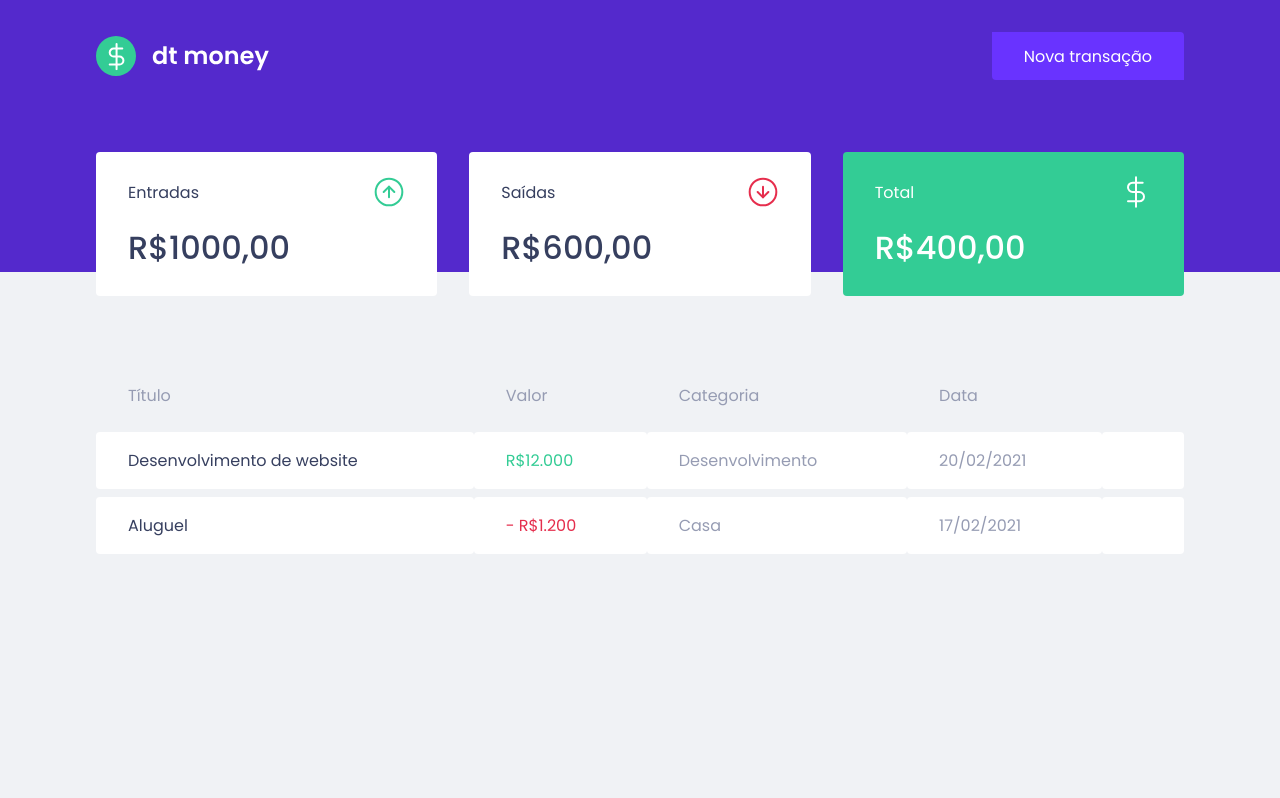
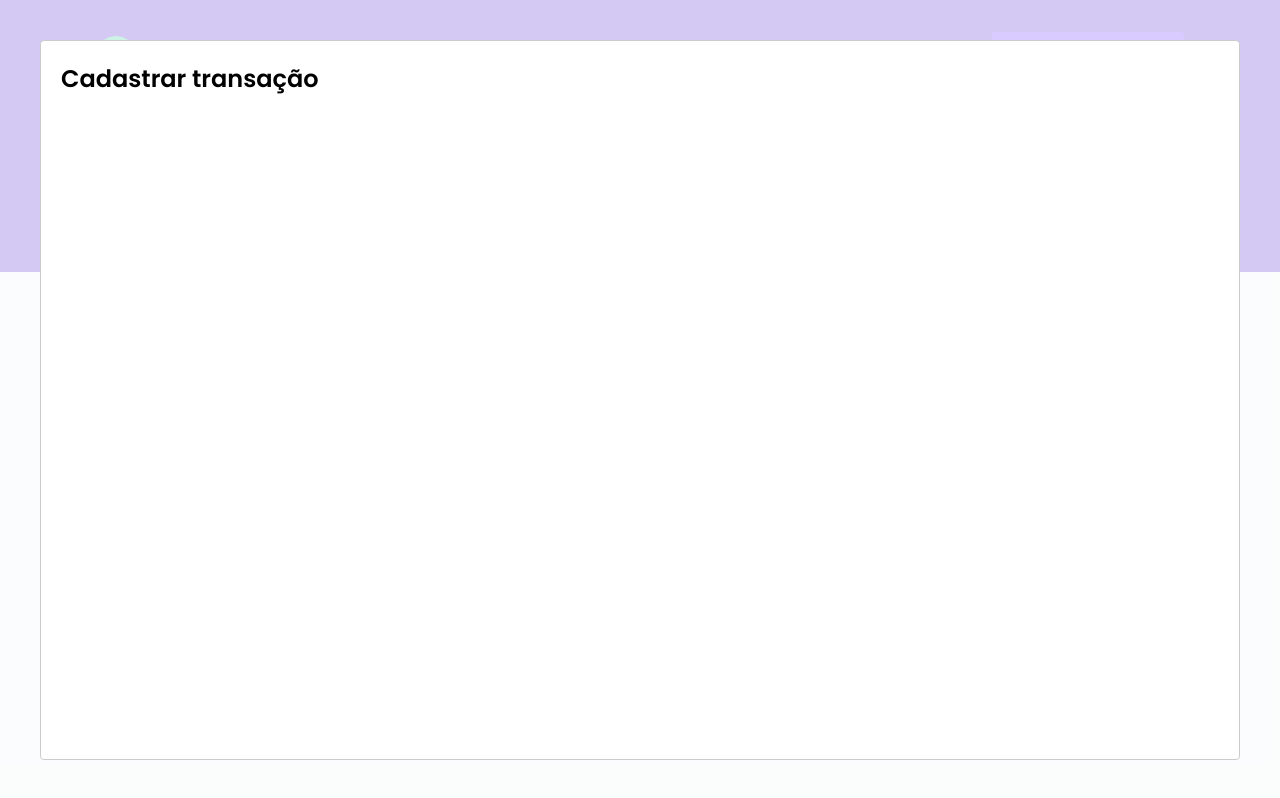
Before and after one commit to IanTorquato/ignite-chapter_2-project_2-dt_money, a React (Create React App) app: page / in a window 1280 px wide. Both pictures are taken after a click on the button "Nova transação". Built offline with nearby package versions, Linux system fonts and the light colour scheme; no server answers; what miragejs would draw is missing.

Commit message:
Configuring New Transaction Modal in App.tsx with react-modal

```diff
--- a/package.json
+++ b/package.json
@@ -15,6 +15,7 @@
     "axios": "^0.21.1",
     "react": "^17.0.2",
     "react-dom": "^17.0.2",
+    "react-modal": "^3.14.3",
     "react-scripts": "4.0.3",
     "styled-components": "^5.3.0"
   },
@@ -26,6 +27,7 @@
     "@types/node": "^12.0.0",
     "@types/react": "^17.0.0",
     "@types/react-dom": "^17.0.0",
+    "@types/react-modal": "^3.12.1",
     "@types/styled-components": "^5.1.11",
     "miragejs": "^0.1.41",
     "typescript": "^4.1.2"
--- a/src/App.tsx
+++ b/src/App.tsx
@@ -1,13 +1,32 @@
+import { useState } from 'react'
+import Modal from 'react-modal'
+
 import { Header } from './components/Header'
 import { Dashboard } from './components/Dashboard'
 import { GlobalStyle } from './styles.global'
 
+Modal.setAppElement('#root')
+
 export function App() {
+  const [isNewTransactionModalOpen, setIsNewTransactionModalOpen] = useState(false)
+
+  function handleOpenNewTransactionModal() {
+    setIsNewTransactionModalOpen(true)
+  }
+
+  function handleCloseNewTransactionModal() {
+    setIsNewTransactionModalOpen(false)
+  }
+
   return (
     <>
-      <Header />
+      <Header onOpenNewTransactionModal={handleOpenNewTransactionModal} />
 
       <Dashboard />
+
+      <Modal isOpen={isNewTransactionModalOpen} onRequestClose={handleCloseNewTransactionModal }>
+          <h2>Cadastrar transação</h2>
+      </Modal>
 
       <GlobalStyle/>
     </>
--- a/src/components/Header/index.tsx
+++ b/src/components/Header/index.tsx
@@ -1,13 +1,17 @@
 import logoImg from '../../assets/logo.svg'
 import { Container, Content } from './styles'
 
-export const Header = () => {
+type HeaderProps = {
+  onOpenNewTransactionModal: () => void
+}
+
+export const Header = ({ onOpenNewTransactionModal }: HeaderProps) => {
   return (
     <Container>
       <Content>
         <img src={logoImg} alt="dt money" />
 
-        <button type="button">Nova transação</button>
+        <button type="button" onClick={onOpenNewTransactionModal}>Nova transação</button>
       </Content>
     </Container>
   )
```
